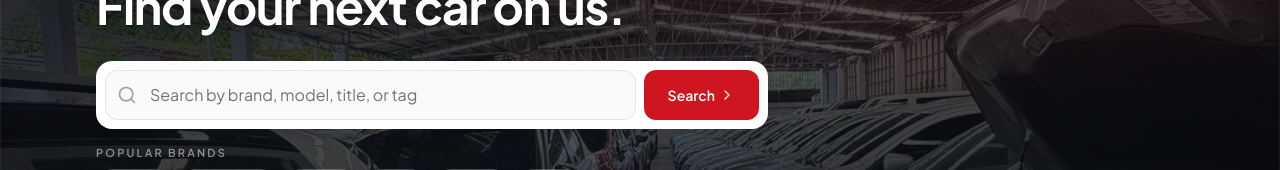
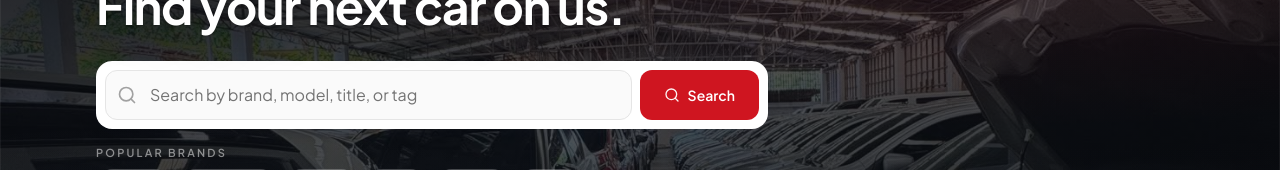
Before and after one commit to andersonbond/automerkado, a Next.js app: page / in a window 1280 px wide. Shown: the part 193-363 px from the top of the page. Built offline with nearby package versions, Linux system fonts and the light colour scheme; no server answers; the database is empty.

Commit message:
enhancements

```diff
--- a/app/(site)/page.tsx
+++ b/app/(site)/page.tsx
@@ -117,10 +117,10 @@ export default async function HomePage() {
                 </div>
                 <button
                   type="submit"
-                  className="inline-flex min-h-11 shrink-0 items-center justify-center gap-1 rounded-xl bg-brand px-6 text-sm font-semibold text-brand-foreground transition-opacity hover:opacity-95 active:opacity-90 sm:min-h-12"
+                  className="cursor-pointer inline-flex min-h-11 shrink-0 items-center justify-center gap-2 rounded-xl bg-brand px-6 text-sm font-semibold text-brand-foreground transition-opacity hover:opacity-95 active:opacity-90 sm:min-h-12"
                 >
+                  <Search className="h-4 w-4 opacity-95" aria-hidden />
                   Search
-                  <ChevronRight className="h-4 w-4 opacity-90" aria-hidden />
                 </button>
               </form>
             </div>
--- a/components/auth/login-form.tsx
+++ b/components/auth/login-form.tsx
@@ -88,7 +88,7 @@ export function LoginForm({ callbackUrl }: { callbackUrl: string }) {
       <button
         type="submit"
         disabled={loading}
-        className="mt-1 inline-flex min-h-11 items-center justify-center rounded-xl bg-brand px-4 py-2.5 text-sm font-semibold text-brand-foreground transition-opacity disabled:opacity-60"
+        className="mt-1 inline-flex min-h-11 cursor-pointer items-center justify-center rounded-xl bg-brand px-4 py-2.5 text-sm font-semibold text-brand-foreground transition-opacity disabled:cursor-not-allowed disabled:opacity-60"
       >
         {loading ? "Signing in…" : "Sign in"}
       </button>
```
